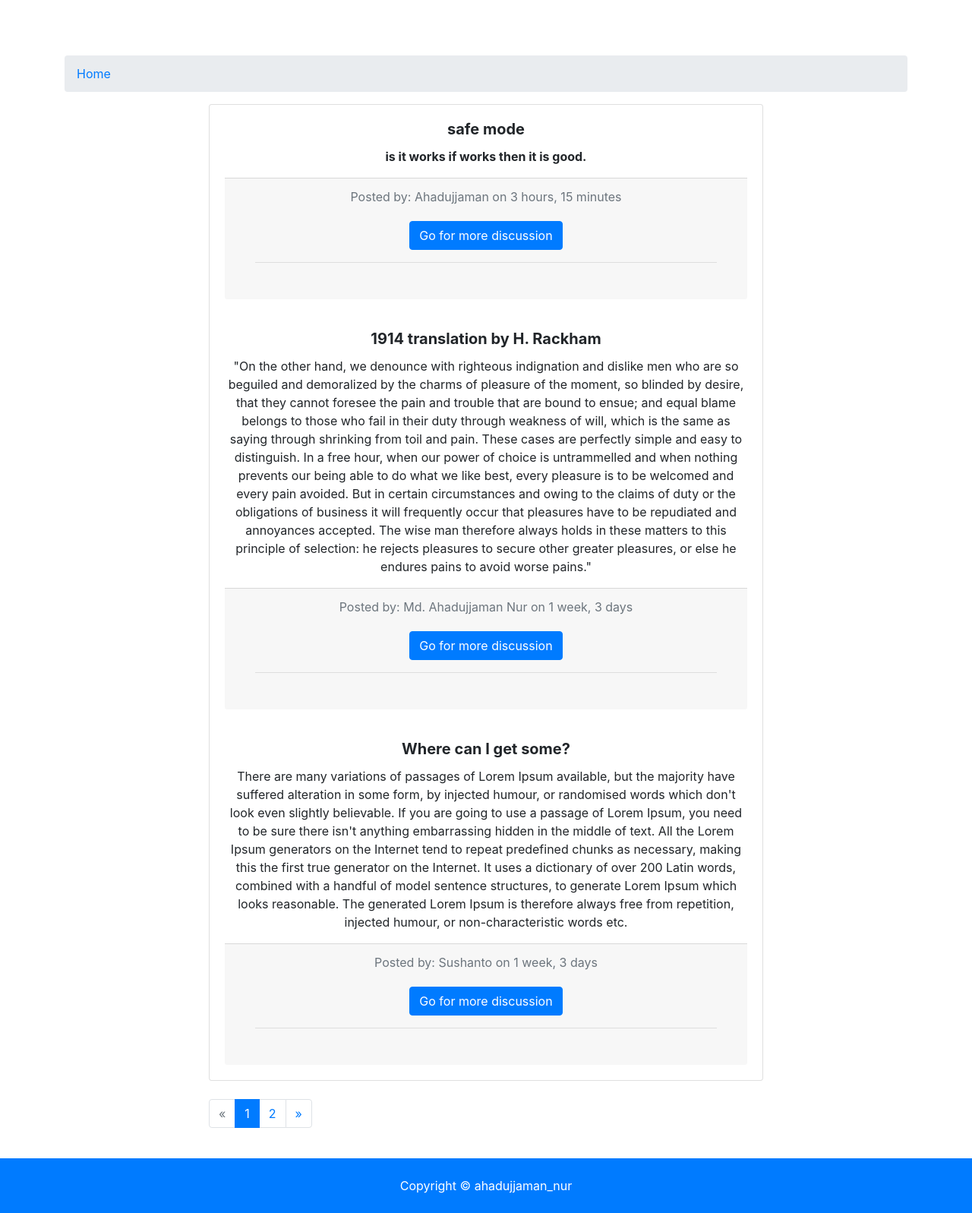
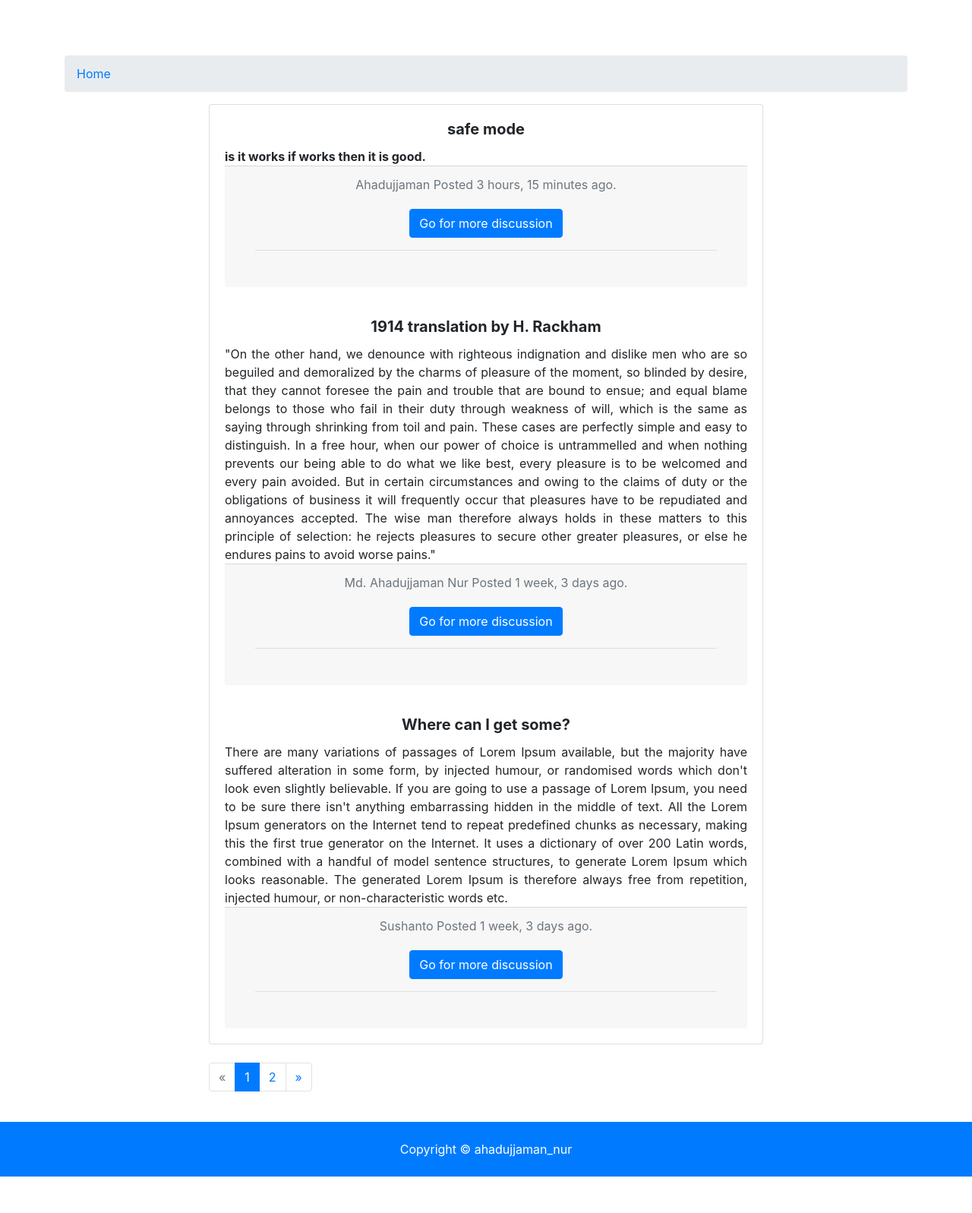
Before and after one commit to ahadnur/nursweb, a Django app: page / in a window 1280 px wide. Shown: the part 226-1823 px from the top of the page at 76% size. After the commit the page ends 1775 px from the top, so only its background shows below. Run offline with Django 3.2, Linux system fonts and the light colour scheme; data comes from the database, SQL or seed files in the repository; some libraries are stand-ins or nearby versions.

Commit message:
text align test

```diff
--- a/templates/pages/index.html
+++ b/templates/pages/index.html
@@ -37,9 +37,11 @@
                   {% for post in posts %}
                     <div class="card-body">
                       <h5 class="card-title"><b>{{ post.title }}</b></h5>
-                      <p class="card-text">{{ post.body | safe }}</p>
+                      <div align="justify">
+                        <p class="card-text">{{ post.body | safe }}</p>
+                      </div>
                       <div class="card-footer text-muted">
-                        Posted by: {{ post.author }} on {{ post.post_time | timesince }}
+                        {{ post.author }} Posted {{ post.post_time | timesince }} ago.
                         <div class="card-body">
                             <a href="{% url 'post' post.id %}" class="btn btn-primary">Go for more discussion</a>
                             <hr>
```
